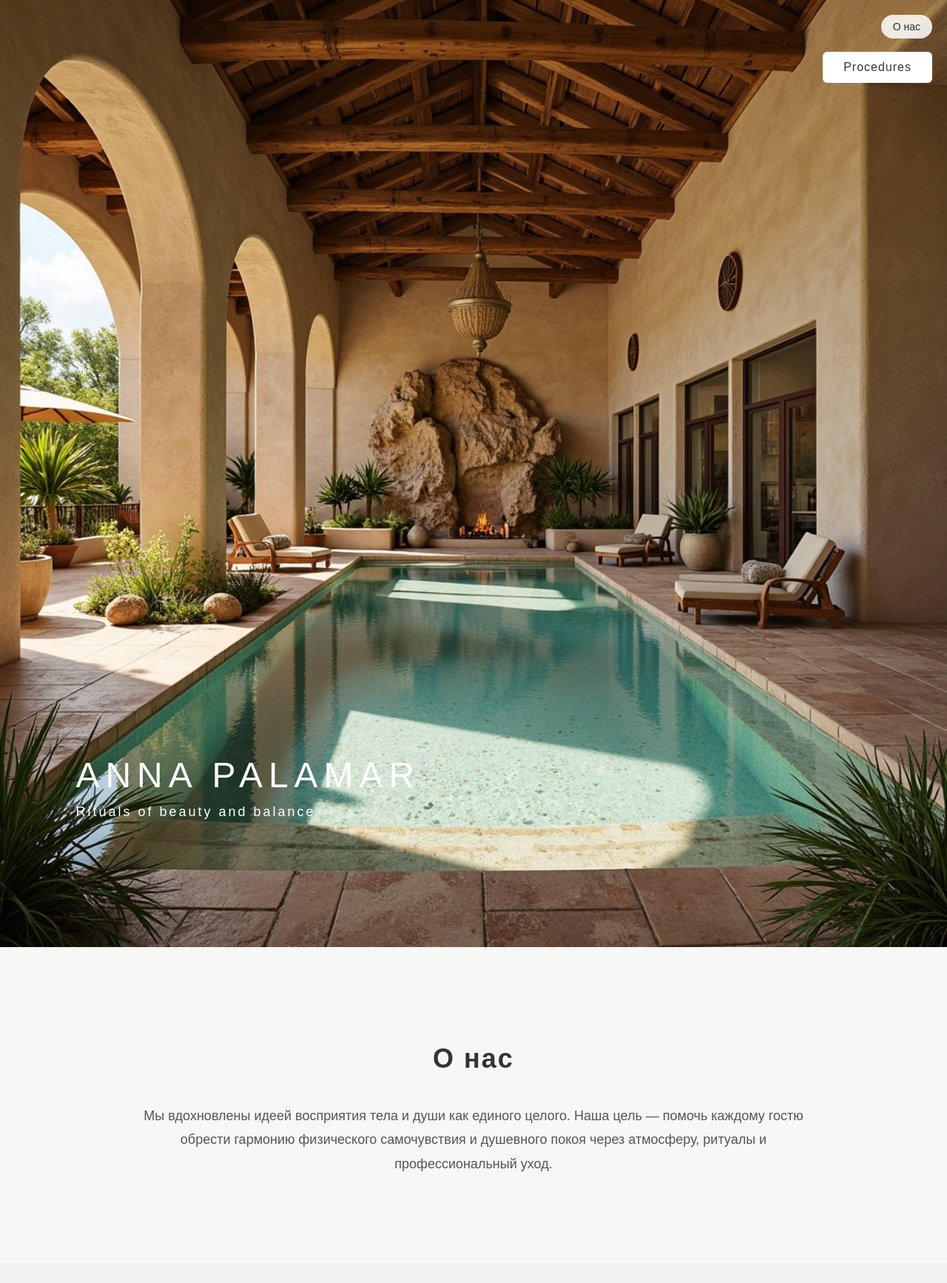
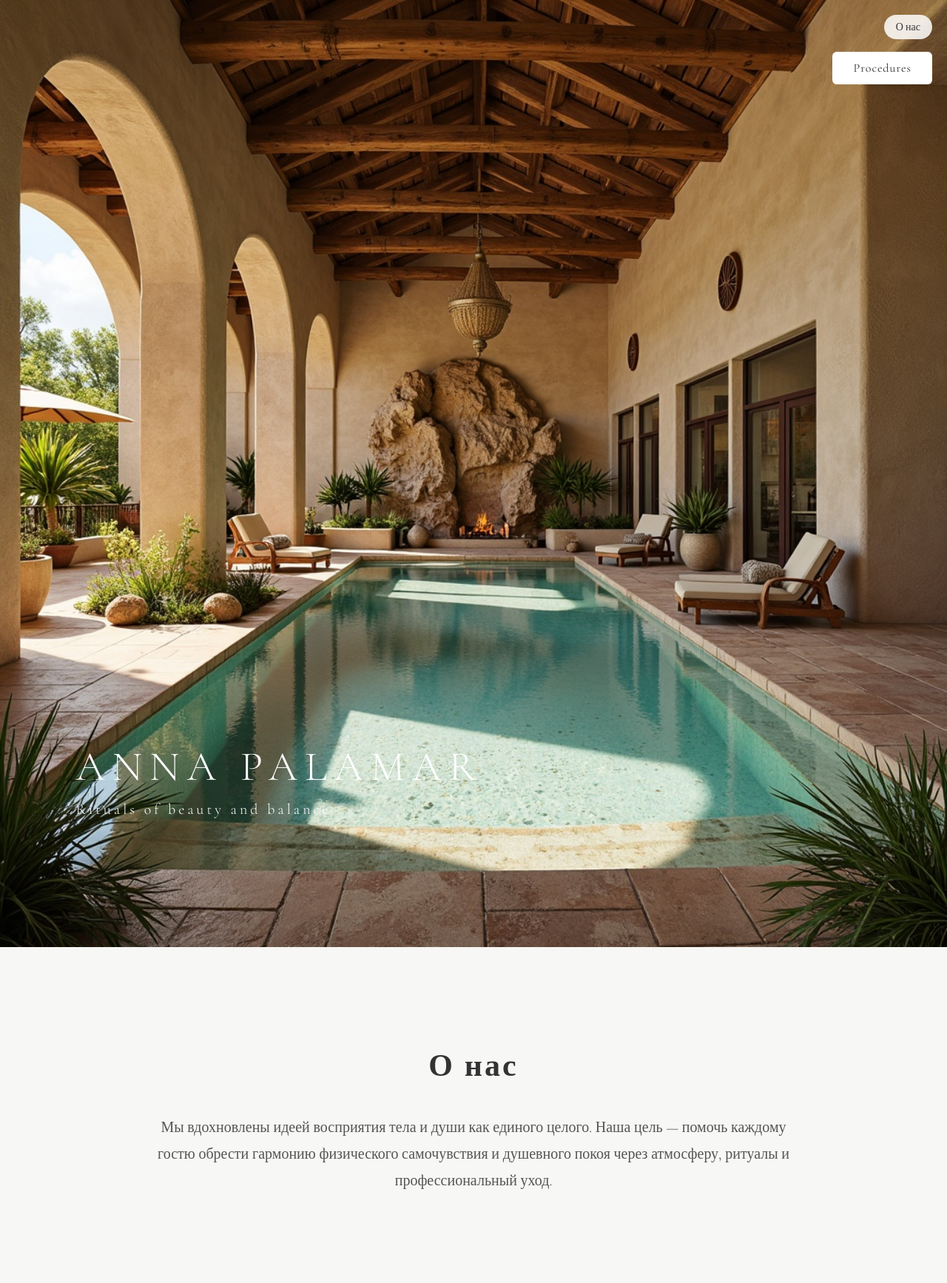
Before and after one commit to Sigmaboyyyt/spa-site, a Flask app: page / in a window 1280 px wide. Shown: the whole page at 74% size. Before the commit the page ends 1583 px from the top, so only its background shows below. Run offline with Flask 3, Linux system fonts and the light colour scheme.

Commit message:
add font

```diff
--- a/static/style.css
+++ b/static/style.css
@@ -8,7 +8,7 @@ html {
 
 body {
     margin: 0;
-    font-family: Arial, sans-serif;
+    font-family: 'Cormorant Garamond', serif;
     color: #333;
 }
 
@@ -38,16 +38,16 @@ body {
 /* Брендинг */
 
 .brand-title {
-    font-size: 48px;
-    letter-spacing: 8px;
+    font-size: 56px;
+    letter-spacing: 10px;
     font-weight: 300;
     margin: 0;
 }
 
 .brand-subtitle {
     margin-top: 12px;
-    font-size: 18px;
-    letter-spacing: 3px;
+    font-size: 20px;
+    letter-spacing: 4px;
     font-weight: 300;
 }
 
@@ -103,13 +103,13 @@ body {
 }
 
 .about h2 {
-    font-size: 36px;
-    letter-spacing: 2px;
+    font-size: 42px;
+    letter-spacing: 3px;
     margin-bottom: 40px;
 }
 
 .about-text {
-    font-size: 18px;
+    font-size: 20px;
     line-height: 1.8;
     color: #555;
 }
@@ -124,8 +124,8 @@ body {
     }
 
     .brand-title {
-        font-size: 28px;
-        letter-spacing: 4px;
+        font-size: 30px;
+        letter-spacing: 5px;
     }
 
     .brand-subtitle {
@@ -145,7 +145,7 @@ body {
     }
 
     .about h2 {
-        font-size: 26px;
+        font-size: 28px;
     }
 
     .about-text {
--- a/templates/index.html
+++ b/templates/index.html
@@ -3,6 +3,10 @@
 <head>
     <meta charset="UTF-8">
     <title>Anna Palamar</title>
+
+    <!-- Google Font -->
+    <link href="https://fonts.googleapis.com/css2?family=Cormorant+Garamond:wght@300;400&display=swap" rel="stylesheet">
+
     <link rel="stylesheet" href="{{ url_for('static', filename='style.css') }}">
     <meta name="viewport" content="width=device-width, initial-scale=1.0">
 </head>
```
